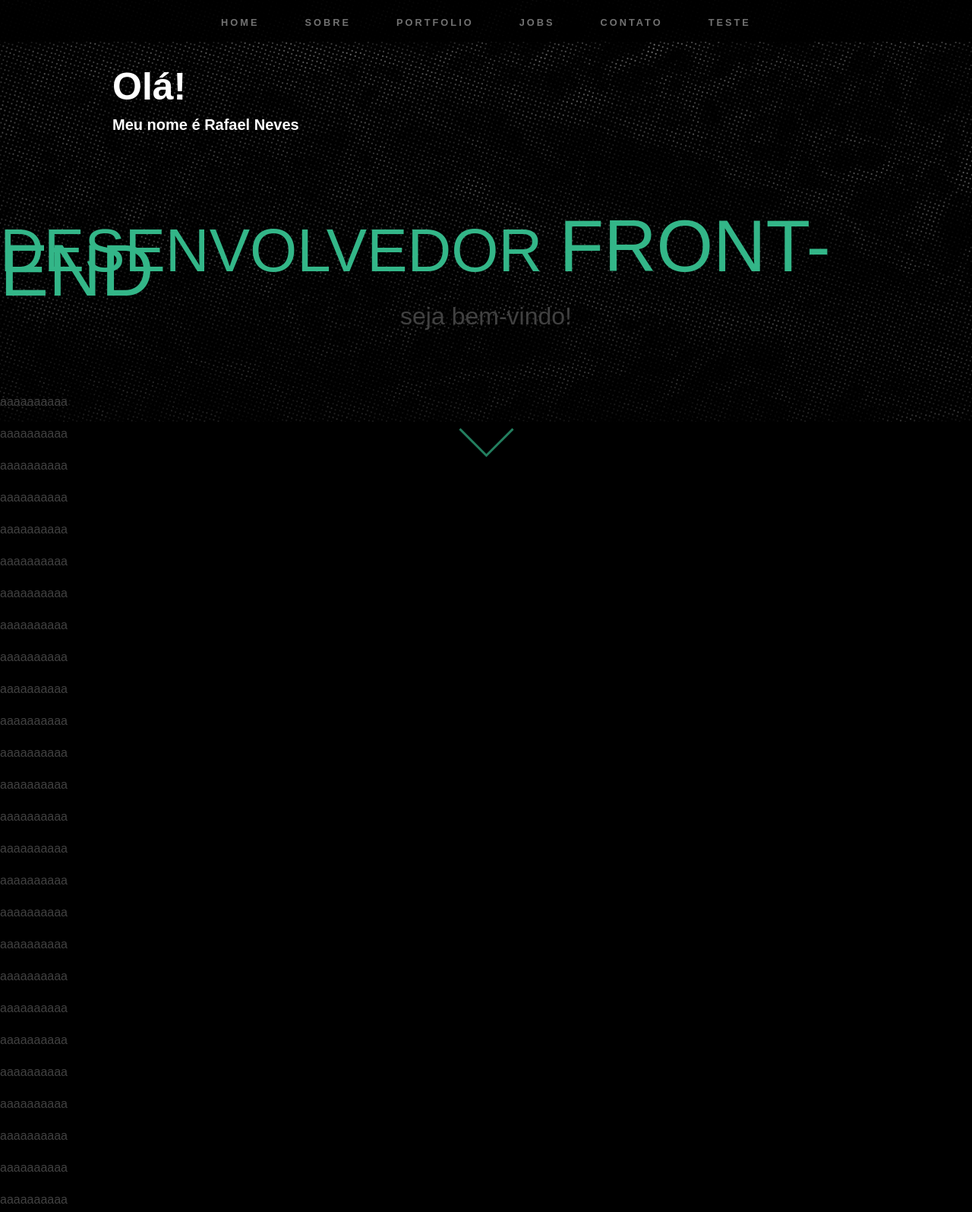
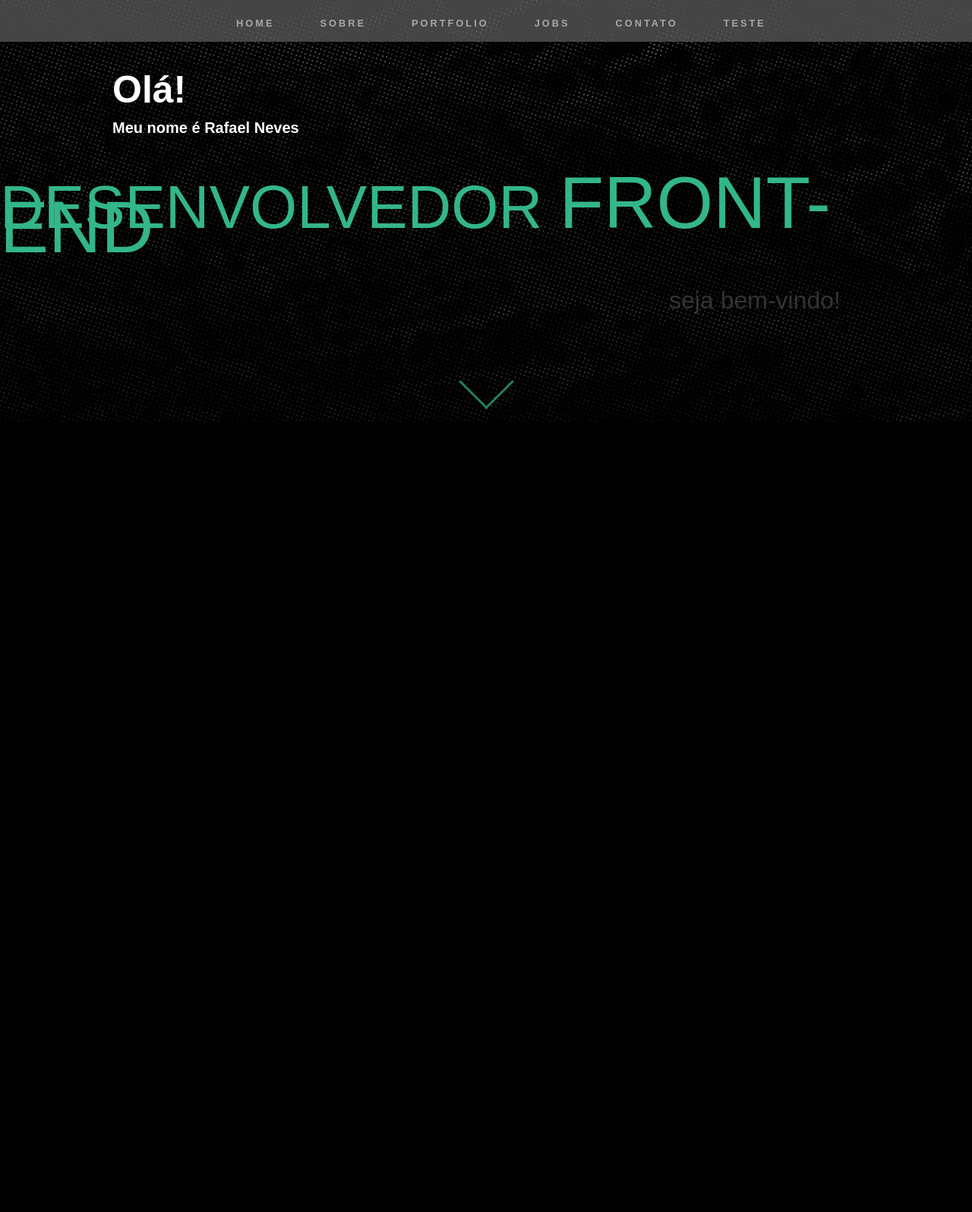
Before and after one commit to rmneves92/portfolio, a plain HTML site: page index.html in a window 1280 px wide. Shown: the top 1595 px of the page at 76% size. After the commit the page ends 800 px from the top, so only its background shows below. Drawn offline with Linux system fonts and the light colour scheme; files whose address does not match are found by name; a web font is replaced by a local one.

Commit message:
definindo apresentacao e header

```diff
--- a/index.html
+++ b/index.html
@@ -67,20 +67,20 @@
 
 
                 </div>
+
+
                 <p class="animacao1 fadeInLeft" style="font-size: 2rem;">seja bem-vindo!</p>
 
 
-
-
-
+                <a class="link-seta" href="#" class="flex flex-column flex-center">
+                        <i class="arrow"></i>
+                    </a>
 
             </div>
 
 
 
-            <a href="#" class="flex flex-column flex-center">
-                <i class="arrow"></i>
-            </a>
+
         </div>
 
 
@@ -93,53 +93,6 @@
 
 </header>
 
-<!-- load images the lazy way -->
-
-
-
-
-<p>aaaaaaaaaa</p>
-<p>aaaaaaaaaa</p>
-<p>aaaaaaaaaa</p>
-<p>aaaaaaaaaa</p>
-<p>aaaaaaaaaa</p>
-<p>aaaaaaaaaa</p>
-<p>aaaaaaaaaa</p>
-<p>aaaaaaaaaa</p>
-<p>aaaaaaaaaa</p>
-<p>aaaaaaaaaa</p>
-<p>aaaaaaaaaa</p>
-<p>aaaaaaaaaa</p>
-<p>aaaaaaaaaa</p>
-<p>aaaaaaaaaa</p>
-<p>aaaaaaaaaa</p>
-<p>aaaaaaaaaa</p>
-<p>aaaaaaaaaa</p>
-<p>aaaaaaaaaa</p>
-<p>aaaaaaaaaa</p>
-<p>aaaaaaaaaa</p>
-<p>aaaaaaaaaa</p>
-<p>aaaaaaaaaa</p>
-<p>aaaaaaaaaa</p>
-<p>aaaaaaaaaa</p>
-<p>aaaaaaaaaa</p>
-<p>aaaaaaaaaa</p>
-<img class="lazy" data-src="/home/rafael/Imagens/happy.png" /><br>
-<img class="lazy" data-src="/home/rafael/Imagens/happy.png" /><br>
-<img class="lazy" data-src="/home/rafael/Imagens/happy.png" /><br>
-<img class="lazy" data-src="/home/rafael/Imagens/happy.png" /><br>
-<img class="lazy" data-src="/home/rafael/Imagens/happy.png" /><br>
-<img class="lazy" data-src="/home/rafael/Imagens/happy.png" /><br>
-<img class="lazy" data-src="/home/rafael/Imagens/happy.png" /><br>
-<img class="lazy" data-src="/home/rafael/Imagens/happy.png" /><br>
-<img class="lazy" data-src="/home/rafael/Imagens/happy.png" /><br>
-
-<p>aaaaaaaaaa</p>
-<p>aaaaaaaaaa</p>
-<p>aaaaaaaaaa</p>
-<p>aaaaaaaaaa</p>
-<p>aaaaaaaaaa</p>
-<p>aaaaaaaaaa</p>
 
 <a href="#" id="back-to-top" title="Back to top">&uarr;</a>
 
--- a/src/css/header.css
+++ b/src/css/header.css
@@ -16,7 +16,7 @@
 /** FONTE **/
 
 .fonte-padrao{
-    color: rgb(114, 114, 114);
+    color: rgb(168, 168, 168);
     letter-spacing: 3px;
 }
 
@@ -25,7 +25,10 @@
 
 /** HEADER **/
 
-
+.link-seta{
+    position: relative;
+    top: 20%;
+}
 
 .logo{
     width: 80px;
@@ -57,7 +60,7 @@ body{
 
 .lista{
     list-style: none;
-    padding-left: 0;
+    margin-top: 17px;
 }
 
 
@@ -98,7 +101,7 @@ body{
     transition-duration: 0.8s;
 }
 
-.item-menu:before {
+.efeito-underline:before {
     content: "";
     position: absolute;
     width: 100%;
@@ -120,7 +123,7 @@ body{
 
 }
 
-.item-menu:hover:before {
+.efeito-underline:hover:before {
     visibility: visible;
     -webkit-transform: scaleX(1);
     transform: scaleX(1);
@@ -165,6 +168,7 @@ body{
     text-transform: uppercase;
     font-size: 5rem;
     color: #33b688;
+
 }
 
 hr {
@@ -229,7 +233,7 @@ hr {
 .typed-area{
     margin-bottom: 10px;
     position: relative;
-    top: 10px;
+    top: 34px;
 }
 
 
@@ -248,8 +252,7 @@ img.lazy {
 
 
 .apresentacao {
-    bottom: 20px;
-    height: 180px;
+    bottom: 45px;
     width: 100%;
     pointer-events: visibleFill;
     position: relative;
@@ -302,6 +305,11 @@ img.lazy {
 }
 
 .animacao1{
+    position: relative;
+    top: 60px;
+    left: 28%;
+
+
     text-transform: lowercase;
     -webkit-animation-fill-mode:both;
     -moz-animation-fill-mode:both;
@@ -320,6 +328,8 @@ img.lazy {
     -o-animation-delay:5s;
     animation-delay:5s;
 }
+
+
 
 .animacao3{
 
@@ -457,7 +467,7 @@ img.lazy {
     /* padding: 50px 0; */
     position: fixed;
     height: 55px;
-    background-color: rgba(0, 0, 0, 0.9)
+    background-color:#5c5c5cbd;
 }
 button{
     font-size: 20px;
```
